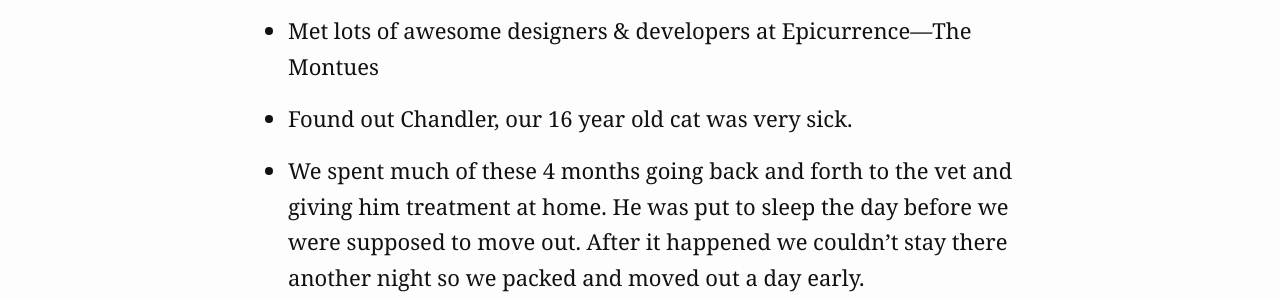
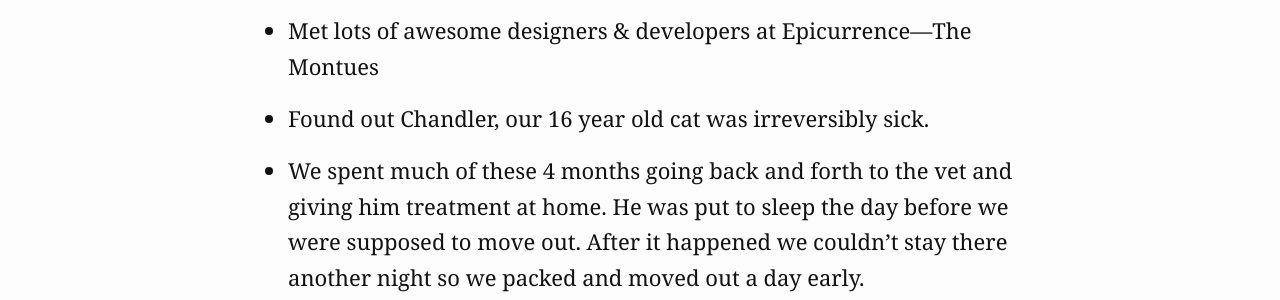
Before and after one commit to jwmunn-og/2016-personal-site, a Jekyll site: the page built from _posts/2017-01-19-year-in-review.md, in a window 1280 px wide and 900 px high, scrolled down 3071 px. Shown: the part 157-457 px from the top of the window. Built offline with Jekyll 4.4.1, drawn with Linux system fonts in a browser that asks for light colours; comment, search, counter and statistics services are not loaded.

Commit message:
Copy edit

```diff
--- a/_posts/2017-01-19-year-in-review.md
+++ b/_posts/2017-01-19-year-in-review.md
@@ -40,7 +40,7 @@ I liked living in Reno. The climate is like Colorado, dry and sunny with a reaso
 * Had an incredible season of snowboarding in Lake Tahoe and a long weekend in Salt Lake City, UT. So many powder days.
 * 30min drive from [Northstar](http://www.northstarcalifornia.com/) = Lots of ski days.
 * Met lots of awesome designers & developers at [Epicurrence&mdash;The Montues](/blog/epicurrence-montues/)
-* Found out Chandler, our 16 year old cat was very sick.
+* Found out Chandler, our 16 year old cat was irreversibly sick.
 * We spent much of these 4 months going back and forth to the vet and giving him treatment at home. He was put to sleep the day before we were supposed to move out. After it happened we couldn't stay there another night so we packed and moved out a day early.
 
 <div class="row">
```
